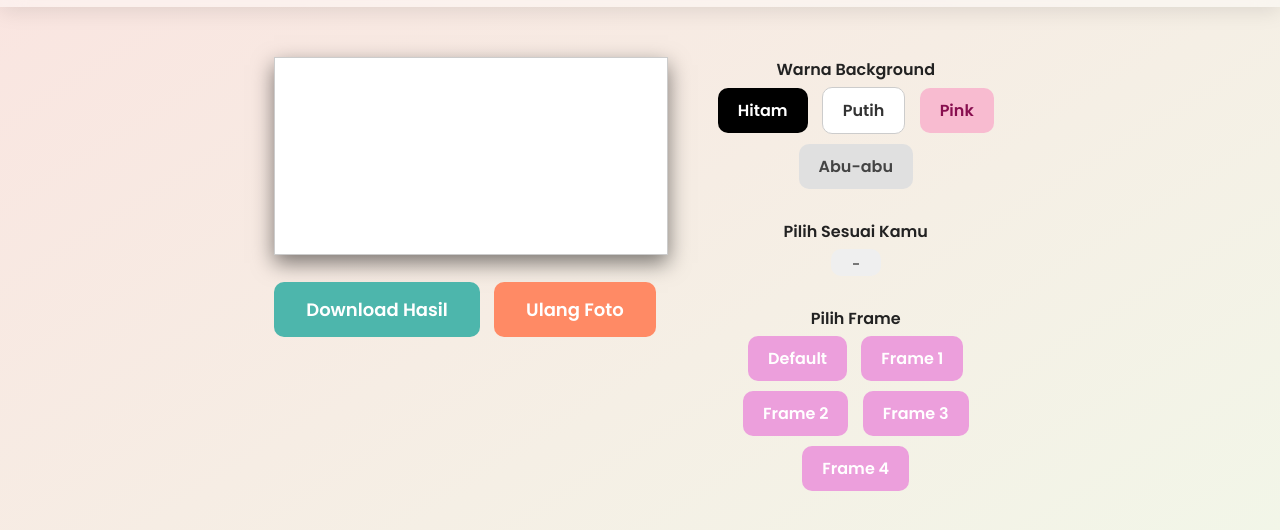
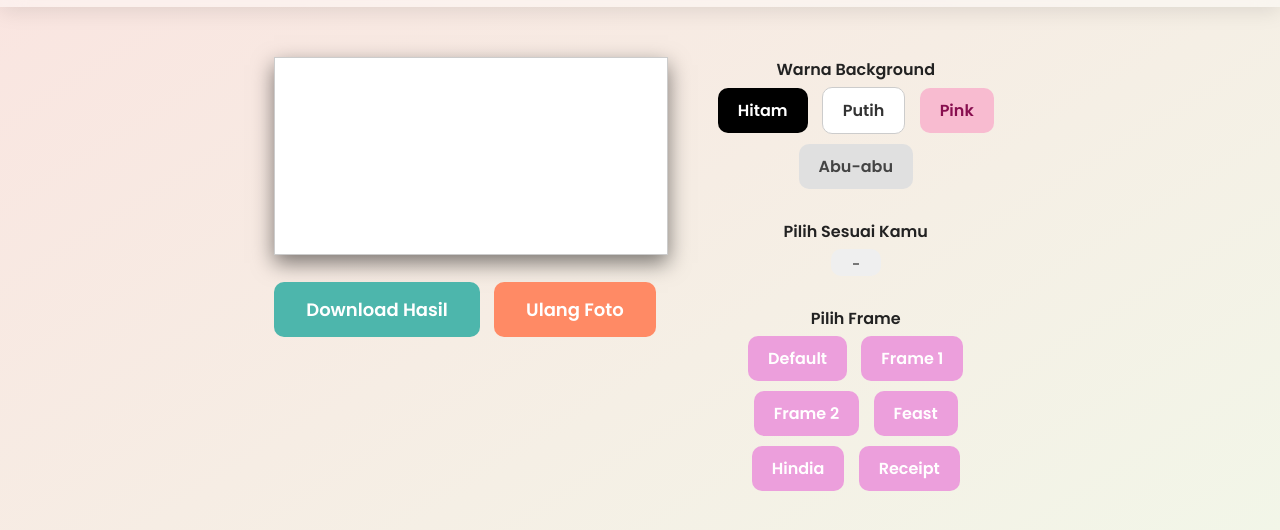
Before and after one commit to Syauki23/photoMinsise, a plain HTML site: page preview.html in a window 1280 px wide. Shown: the part 92-622 px from the top of the page. Drawn offline with Linux system fonts and the light colour scheme.

Commit message:
Add files via upload

```diff
--- a/preview.html
+++ b/preview.html
@@ -243,8 +243,9 @@
       <button class="frame-button" onclick="setFrame('color')">Default</button>
       <button class="frame-button" onclick="setFrame('custom', 'frames/frame1.png')">Frame 1</button>
       <button class="frame-button" onclick="setFrame('custom', 'frames/frame2.png')">Frame 2</button>
-      <button class="frame-button" onclick="setFrame('custom', 'frames/frame3.png')">Frame 3</button>
-      <button class="frame-button" onclick="setFrame('custom', 'frames/yayaya.png')">Frame 4</button>
+      <button class="frame-button" onclick="setFrame('custom', 'frames/frame3.png')">Feast</button>
+      <button class="frame-button" onclick="setFrame('custom', 'frames/yayaya.png')">Hindia</button>
+      <button class="frame-button" onclick="setFrame('custom', 'frames/receipt.png')">Receipt</button>
     </div>
   </div>
 </div>
@@ -273,6 +274,7 @@ function setFrame(f, src = "") {
   else if (src.includes("frame2.png")) color = "#e5e6d9";
   else if (src.includes("frame3.png")) color = "#272323";
   else if (src.includes("yayaya.png")) color = "#363938";
+  else if (src.includes("receipt.png")) color ="#ffffff";
 
   renderCanvas();
 }
```
Also changed, not shown: frames/receipt.png (added).
